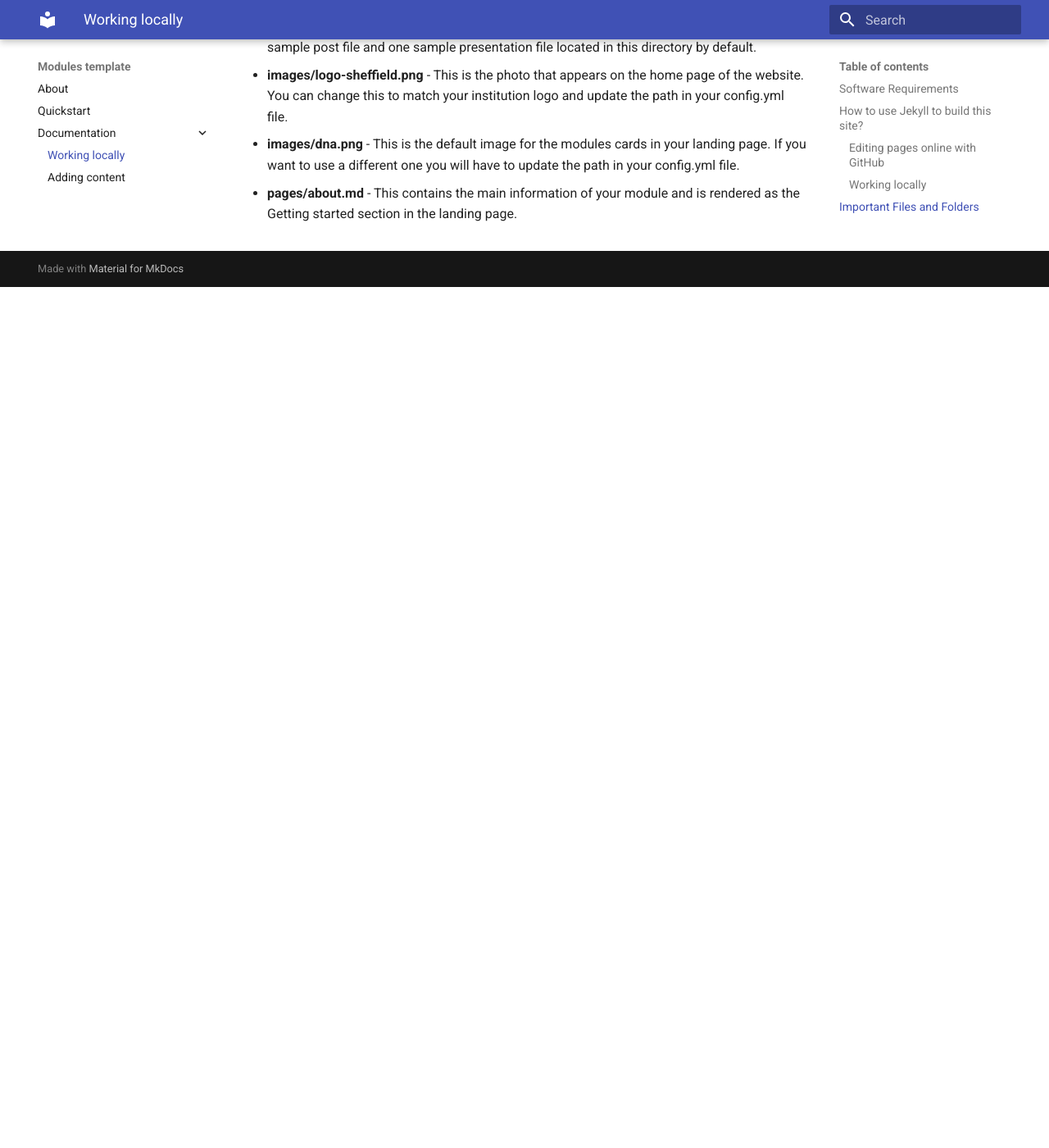
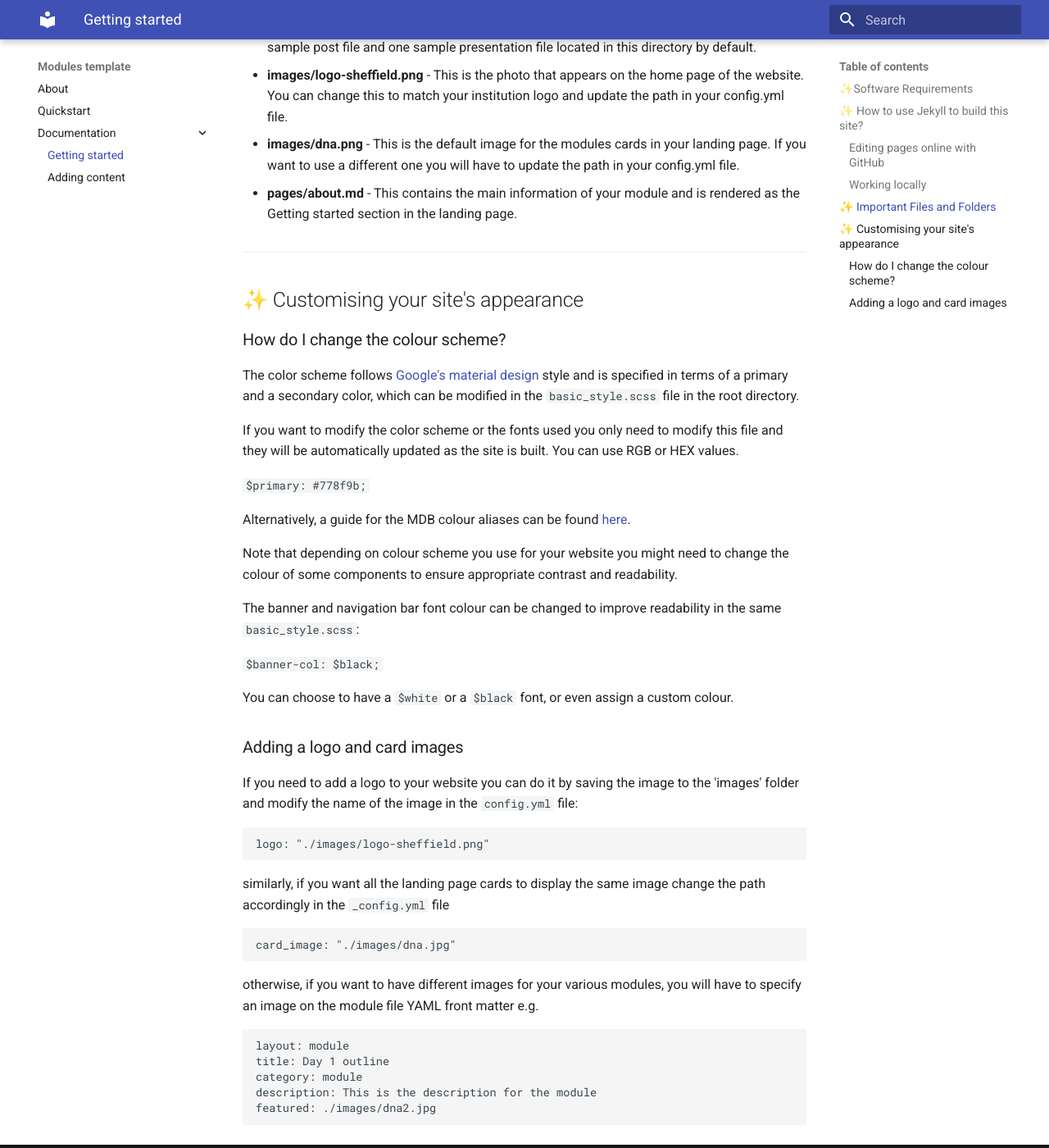
Before and after one commit to trallard/Module-template-docs, an MkDocs documentation site: the page built from docs/documentation.md, in a window 1280 px wide and 1400 px high, scrolled down 2247 px. Shown: the whole window at 82% size. Built offline with MkDocs 1.6.1 and Material for MkDocs 9.7.7, drawn with Linux system fonts in a browser that asks for light colours; old or Windows-style settings are respelled for this version of MkDocs; before the commit the page ends 2597 px from its top, so only the background shows below that; some of the changed text lies outside the part shown.

Commit message:
Add customise

````diff
--- a/docs/documentation.md
+++ b/docs/documentation.md
@@ -2,7 +2,7 @@
 
 > The following is meant as a more complete set of documentation than the QuickStart guide. If you have not yet completed the QuickStart guide it is recommended that you begin there - as it will provide the necessary steps to setting up your GitHub repository and transferring the source files.
 
-## Software Requirements
+## ✨Software Requirements
 In order to edit your Modules  template website locally you will need the following pieces of software:
 
 * Text Editor
@@ -11,7 +11,7 @@ In order to edit your Modules  template website locally you will need the follow
 
 
 
-## How to use Jekyll to build this site?
+## ✨ How to use Jekyll to build this site?
 
 ### Editing pages online with GitHub
 
@@ -71,7 +71,7 @@ trigger an automatic recompilation!
 
 ---
 
-## Important Files and Folders
+## ✨ Important Files and Folders
 
 In order to better understand how everything in your site works, there are a few files and folders that you need to be aware of. These files control the main elements of your site, including your logo, bio photo and navigation. Full documentation of the directory structure can be found [here](https://jekyllrb.com/docs/structure/).
 
@@ -87,3 +87,47 @@ In order to better understand how everything in your site works, there are a few
 
 
 * **pages/about.md** - This contains the main information of your module and is rendered as the Getting started section in the landing page.
+
+---
+
+## ✨ Customising your site's appearance
+
+### How do I change the colour scheme?
+The color scheme follows [Google's material design](https://material.io/guidelines/style/color.html#color-color-palette) style and is specified in terms of a primary and a secondary color, which can be modified in the `basic_style.scss` file in the root directory.
+
+If you want to modify the color scheme or the fonts used you only need to modify this file and they will be automatically updated as the site is built. You can use RGB or HEX values.
+
+  ```
+  $primary: #778f9b;
+  ```
+
+Alternatively, a guide for the MDB colour aliases can be found [here](https://mdbootstrap.com/css/colors/).
+
+Note that depending on colour scheme you use for your website you might need to change the colour of some components to ensure appropriate contrast and readability.
+
+The banner and navigation bar font colour can be changed to improve readability in the same `basic_style.scss`:
+
+   ```
+   $banner-col: $black;
+   ```
+
+You can choose to have a `$white` or a `$black` font, or even assign a custom colour.
+
+### Adding a logo and card images
+
+If you need to add a logo to your website you can do it by saving the image to the 'images' folder and modify the name of the image in the `config.yml` file:
+```yaml
+logo: "./images/logo-sheffield.png"
+```
+similarly, if you want all the landing page cards to display the same image change the path accordingly in the `_config.yml` file
+```yaml
+card_image: "./images/dna.jpg"
+```
+otherwise, if you want to have different images for your various modules, you will have to specify an image on the module file YAML front matter e.g.
+```yaml
+layout: module
+title: Day 1 outline
+category: module
+description: This is the description for the module
+featured: ./images/dna2.jpg
+```
--- a/mkdocs.yml
+++ b/mkdocs.yml
@@ -4,7 +4,7 @@ pages:
 - About: about.md
 - Quickstart: index.md
 - Documentation:
-  - Working locally: documentation.md
+  - Getting started: documentation.md
   - Adding content: add_content.md
 
 theme:
````
Also changed, not shown: docs/add_content.md (+23 -5 lines), docs/img/Module.PNG (added), 1 other file.
